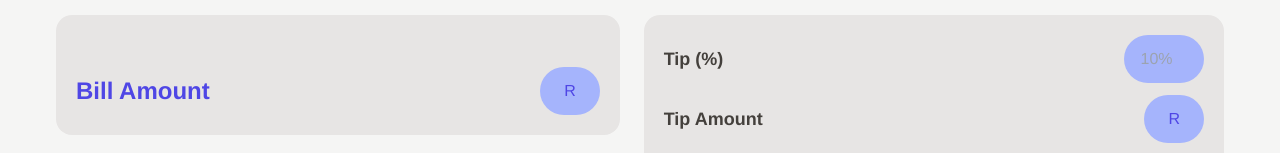
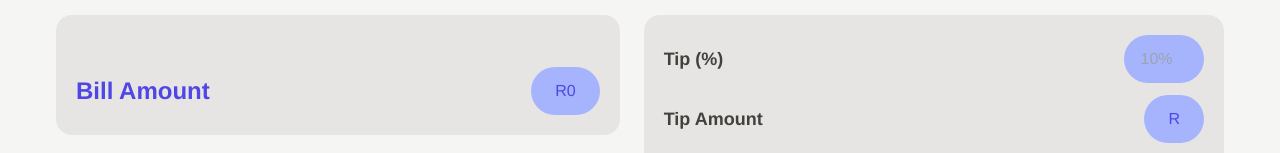
Before and after one commit to ImtiyaazDev/split-n-tip, a React (Vite) app: page / in a window 1280 px wide. Shown: the part 237-390 px from the top of the page. Built offline with nearby package versions, Linux system fonts and the light colour scheme; a web font is replaced by a local one.

Commit message:
feat: Dispatch action to calculate bill amount

```diff
--- a/src/components/BillFormModal.jsx
+++ b/src/components/BillFormModal.jsx
@@ -2,7 +2,11 @@ import { useState } from "react";
 import { useDispatch, useSelector } from "react-redux";
 
 import { toggleModal } from "../slices/modalSlice";
-import { updateBillAmount, updateName } from "../slices/billSlice";
+import {
+	updateBillAmount,
+	updateName,
+	calculateBillAmount
+} from "../slices/billSlice";
 import Button from "./Button";
 
 export default function BillFormModal() {
@@ -19,6 +23,7 @@ export default function BillFormModal() {
 			dispatch(updateName({ id: userId, name }));
 			dispatch(updateBillAmount({ id: userId, amount: billAmount }));
 			dispatch(toggleModal(false));
+			dispatch(calculateBillAmount());
 		}
 	};
 
--- a/src/components/FriendMeals.jsx
+++ b/src/components/FriendMeals.jsx
@@ -1,13 +1,17 @@
+import { useSelector } from "react-redux";
+
 import FriendsList from "./FriendsList";
 import PriceTag from "./PriceTag";
 
 export default function FriendMeals() {
+	const billAmount = useSelector((store) => store.bill.billAmount);
+
 	return (
 		<div className="space-y-8 rounded-2xl bg-stone-200 p-5">
 			<FriendsList />
 			<div className="flex items-center justify-between">
 				<p className="text-2xl font-bold text-indigo-600">Bill Amount</p>
-				<PriceTag />
+				<PriceTag amount={billAmount} />
 			</div>
 		</div>
 	);
```
